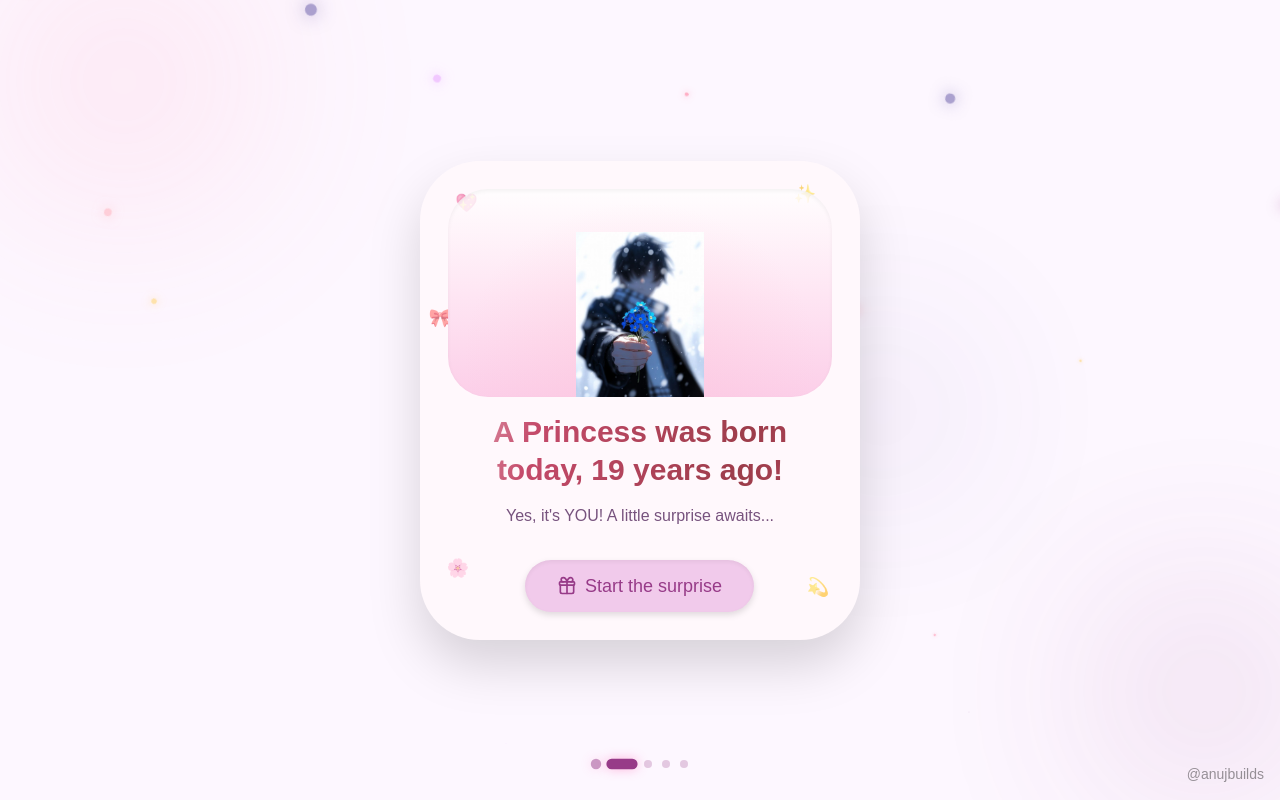
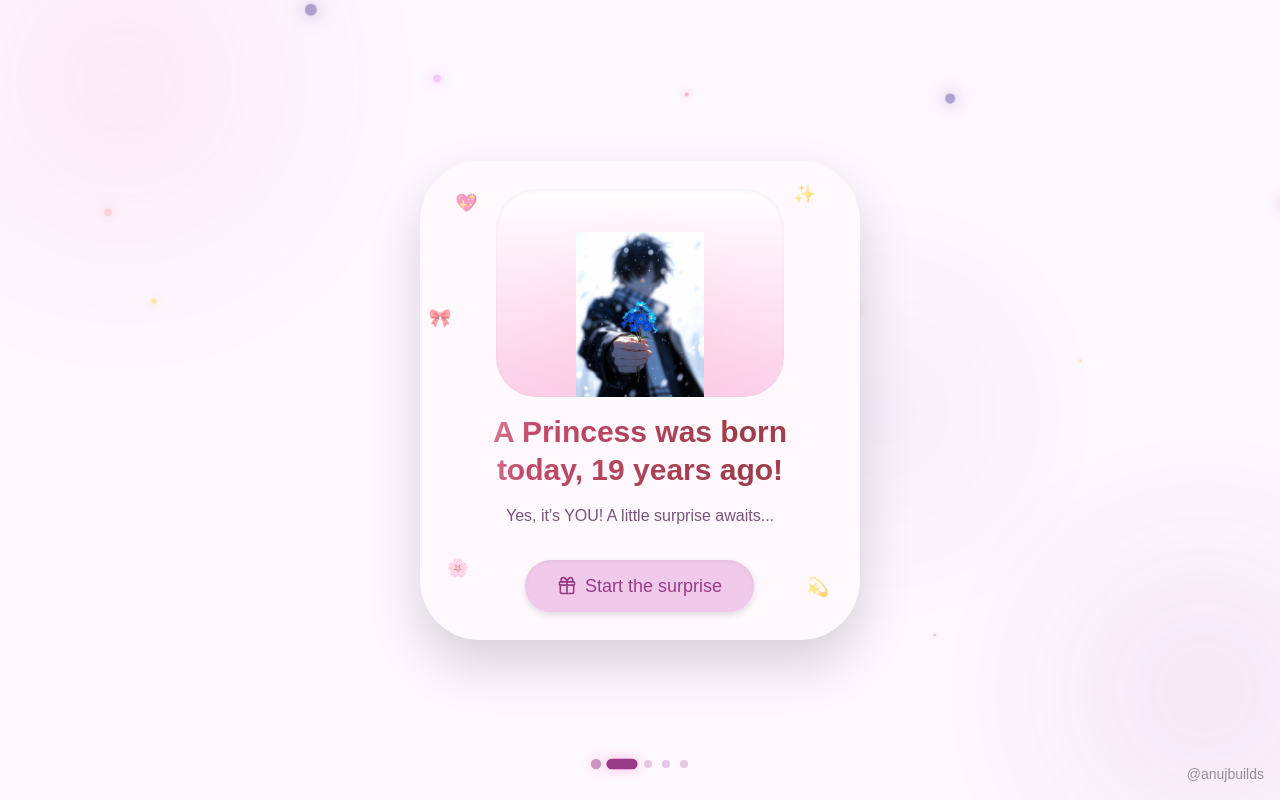
Before and after one commit to aamandsahu2-code/trishika2.0, a Next.js app: page / in a window 1280 px wide. Built offline with nearby package versions, Linux system fonts and the light colour scheme; a web font is replaced by a local one.

Commit message:
Update IntroScreen.jsx

```diff
--- a/src/components/screens/IntroScreen.jsx
+++ b/src/components/screens/IntroScreen.jsx
@@ -65,10 +65,10 @@ export default function IntroScreen({ onNext }) {
         </motion.div>
       ))}
 
-      {/* Illustration box */}
+      {/* Illustration box - Width reduced to 75% and centered */}
       <motion.div
         variants={childVariants}
-        className="relative h-44 md:h-52 bg-linear-to-b from-white/80 to-pink-200 w-full rounded-[40px] flex items-end justify-center shadow-inner overflow-hidden"
+        className="relative h-44 md:h-52 w-[75%] mx-auto bg-linear-to-b from-white/80 to-pink-200 rounded-[40px] flex items-end justify-center shadow-inner overflow-hidden"
       >
         {/* Inner glow highlight */}
         <motion.div
```
